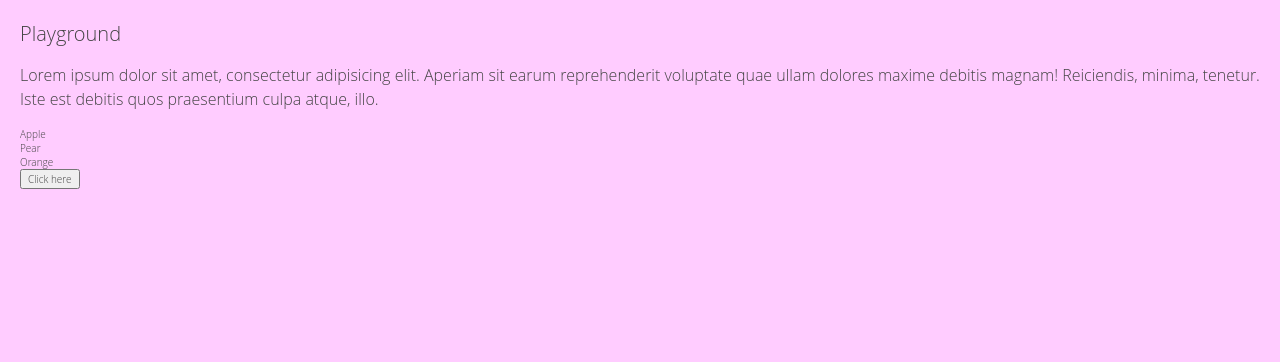
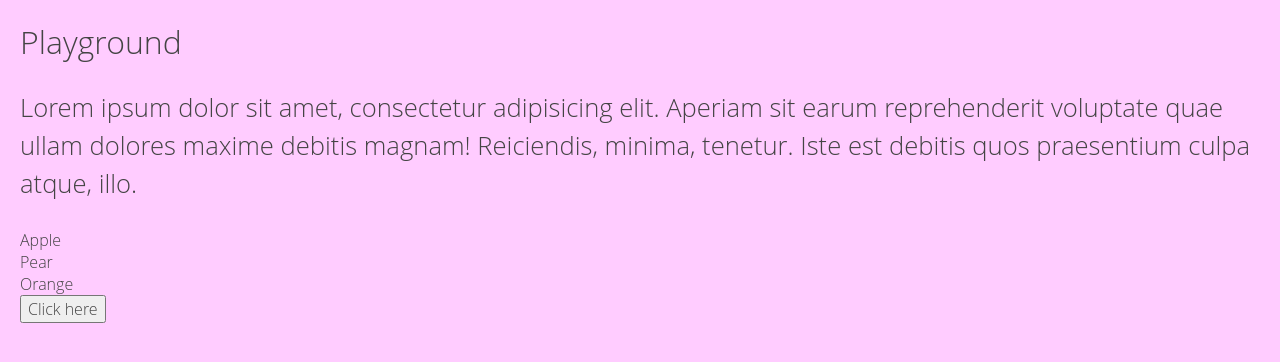
Before and after one commit to adamgonzls/playground, a website: page public/index.html in a window 1280 px wide. Drawn offline with nearby package versions, Linux system fonts and the light colour scheme; files that its build step writes are made by us from their sources.

Commit message:
try setting font to 100% to test truly accessible font size

```diff
--- a/scss/_reset.scss
+++ b/scss/_reset.scss
@@ -9,7 +9,7 @@ https://css-tricks.com/inheriting-box-sizing-probably-slightly-better-best-pract
 html {
   box-sizing: border-box;
   color: #444;
-  font: 10px 'Open Sans', Arial;
+  font: 100% 'Open Sans', Arial;
   font-weight: 300;
 }
 
```
